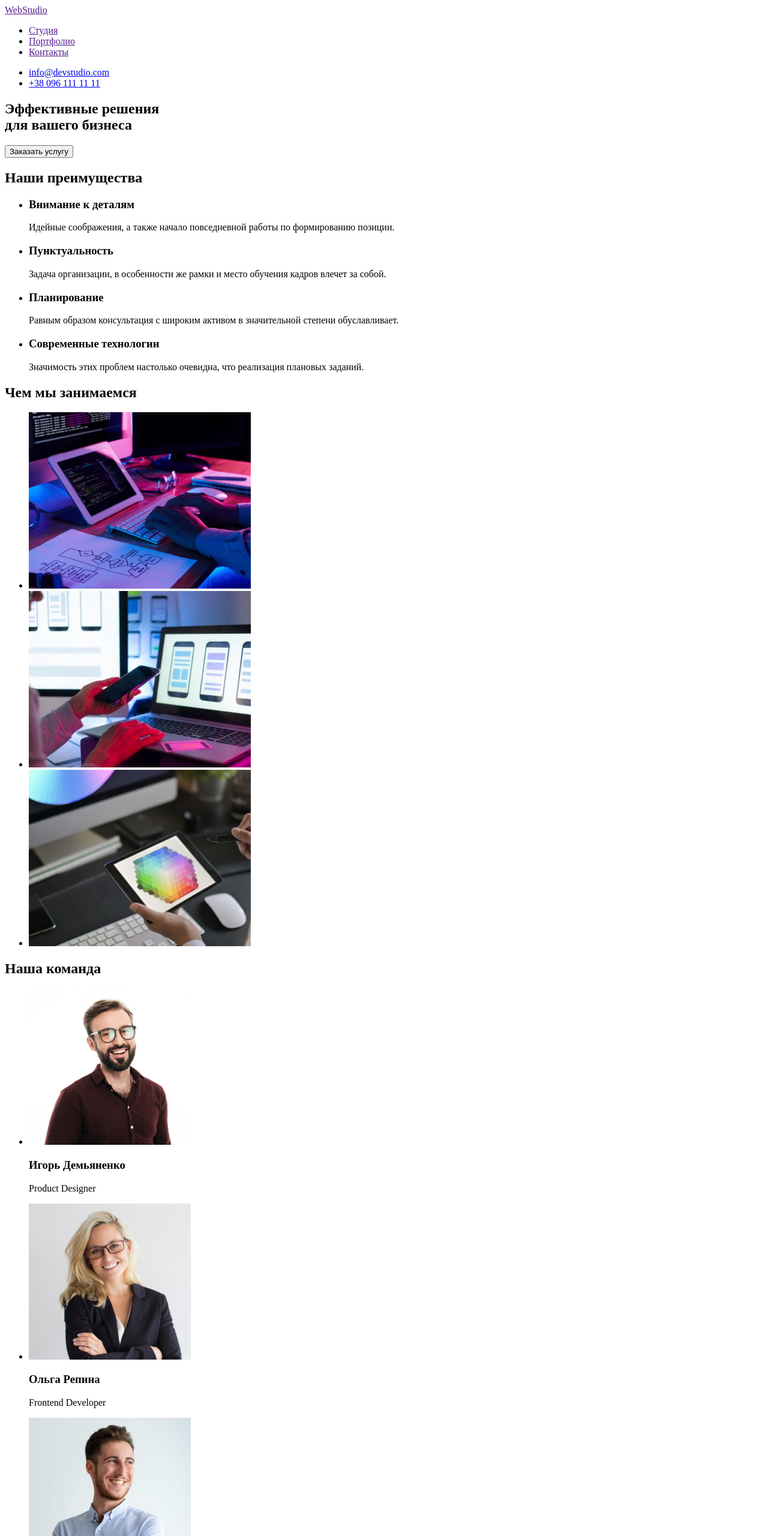
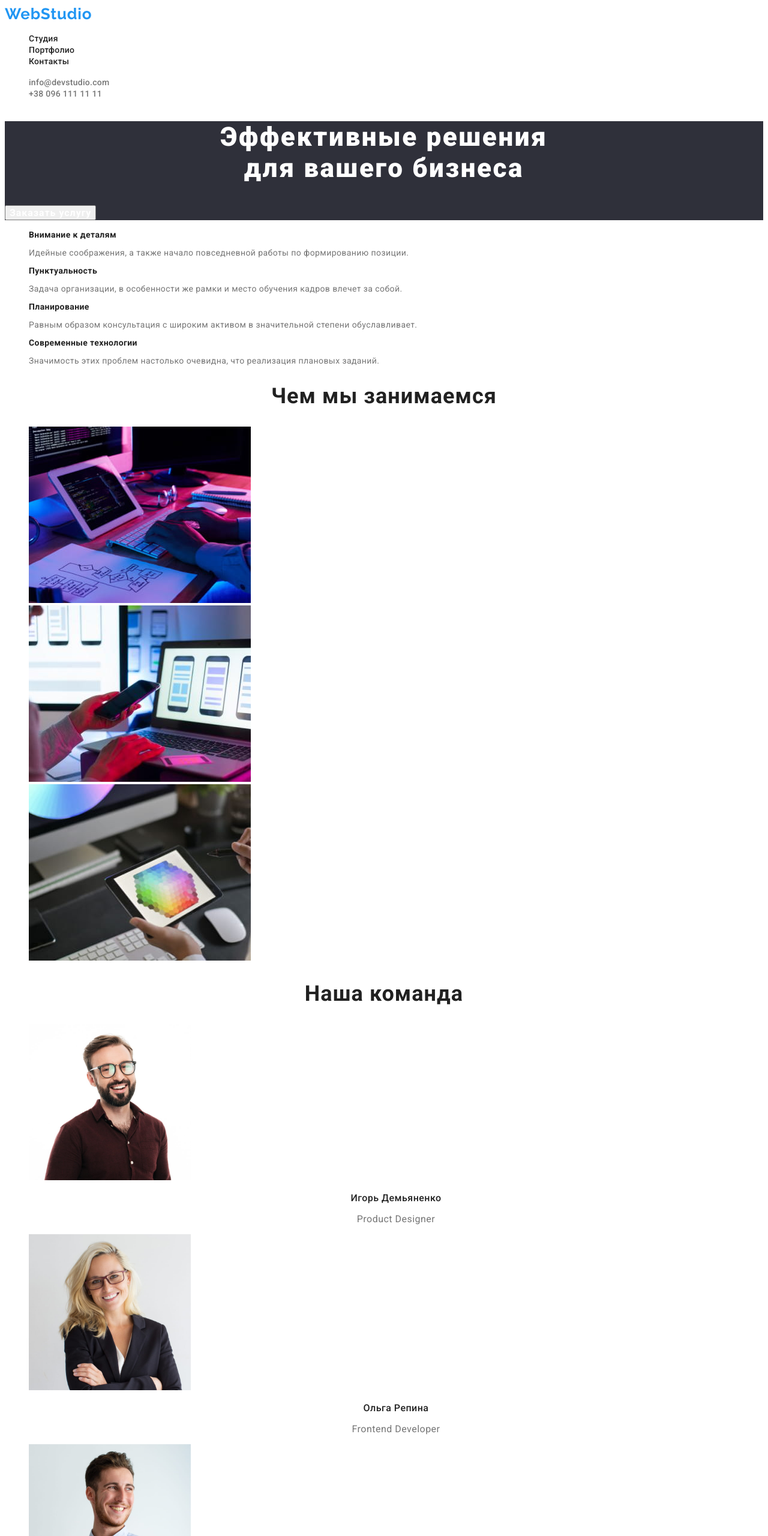
Before and after one commit to Drapak/goit-markup-hw-02, a plain HTML site: page index.html in a window 1280 px wide. Shown: the top 2560 px of the page at 60% size. Drawn offline with Linux system fonts and the light colour scheme.

Commit message:
change portfolio index

```diff
--- a/CSS/style.css
+++ b/CSS/style.css
@@ -0,0 +1,237 @@
+
+body {
+    font-family: "Roboto", sans-serif ;
+}
+
+
+.list {
+      list-style: none;
+}
+
+.link {
+    text-decoration: none;
+}
+.header-logo {
+    font-family: 'Raleway';
+        font-weight: 700;
+        font-size: 26px;
+        line-height: 1,19;
+        letter-spacing: 0.03em;
+
+        color: #2196F3;
+}
+.header-link {
+
+        font-weight: 500;
+        font-size: 14px;
+        line-height: 1,14;
+        letter-spacing: 0.02em;
+
+        color: #212121;
+}
+.header-link:hover,
+.header-link:focus
+ {
+    color: #2196F3;
+}
+.header-mail:hover,
+.header-mail:focus {
+    color: #2196F3;
+}
+.header-tel:hover,
+.header-tel:focus {
+    color: #2196F3;
+}
+.header-mail {
+    font-weight: 500;
+        font-size: 14px;
+        line-height: 1,14;
+        letter-spacing: 0.02em;
+
+        color: #757575;
+}
+.header-tel {
+    font-weight: 500;
+        font-size: 14px;
+        line-height: 1,14;
+        letter-spacing: 0.02em;
+
+        color: #757575;
+}
+
+.hero {
+    background: #2F303A;
+}
+.hero-text {
+
+        font-weight: 900;
+        font-size: 44px;
+        line-height: 1,36;
+        text-align: center;
+        letter-spacing: 0.06em;
+
+
+        color: #FFFFFF;
+}
+.visually-hidden {
+    position: absolute;
+    white-space: nowrap;
+    width: 1px;
+    height: 1px;
+    overflow: hidden;
+    border: 0;
+    padding: 0;
+    clip: rect(0 0 0 0);
+    clip-path: inset(50%);
+    margin: -1px;
+}
+.hero-bt {
+    font-family: inherit;
+        font-weight: 700;
+        font-size: 16px;
+        line-height: 1,87;
+        display: flex;
+        align-items: center;
+        text-align: center;
+        letter-spacing: 0.06em;
+        cursor: pointer;
+        color: #FFFFFF;
+}
+.hero-title {
+        font-weight: 700;
+        font-size: 14px;
+        line-height: 1,14;
+        letter-spacing: 0.03em;
+
+        color: #212121;
+}
+.hero-pre-title {
+        font-weight: 400;
+        font-size: 14px;
+        line-height: 1,71;
+        letter-spacing: 0.03em;
+
+        color: #757575;
+}
+.our-work-title {
+        font-weight: 700;
+        font-size: 36px;
+        line-height: 1,16;
+        text-align: center;
+        letter-spacing: 0.03em;
+
+        color: #212121;
+}
+
+.about-title {
+        font-weight: 700;
+        font-size: 36px;
+        line-height: 1,16;
+        text-align: center;
+        letter-spacing: 0.03em;
+
+        color: #212121;
+}
+.about-name {
+    font-family: 'Roboto';
+        font-style: normal;
+        font-weight: 500;
+        font-size: 16px;
+        line-height: 19px;
+        text-align: center;
+        letter-spacing: 0.03em;
+
+        color: #212121;
+}
+.about-text {
+        font-weight: 400;
+        font-size: 16px;
+        line-height: 1,18;
+        text-align: center;
+        letter-spacing: 0.03em;
+
+        color: #757575;
+}
+.footer-logo {
+    font-family: 'Raleway', sans-serif;
+        font-weight: 700;
+        font-size: 26px;
+        line-height: 1,19;
+        letter-spacing: 0.03em;
+
+        color: #2196F3;
+}
+.footer {
+    background: #2F303A;
+}
+.footer-adress-text {
+        font-family: 'Roboto';
+        font-style: normal;
+        font-weight: 400;
+        font-size: 14px;
+        line-height: 1,71;
+        letter-spacing: 0.03em;
+
+        color: #FFFFFF;
+}
+.footer-mail {
+    font-family: 'Roboto';
+    font-style: normal;
+    font-weight: 400;
+    font-size: 14px;
+    line-height: 1,71;
+    letter-spacing: 0.03em;
+
+    color: rgba(255, 255, 255, 0.6);
+}
+.footer-mail:hover,
+.footer-mail:focus {
+    color: #2196F3;
+}
+
+.footer-tel {
+    font-family: 'Roboto';
+    font-style: normal;
+    font-weight: 400;
+    font-size: 14px;
+    line-height: 1,71;
+
+    letter-spacing: 0.03em;
+
+    color: rgba(255, 255, 255, 0.6);
+}
+.footer-tel:hover,
+.footer-tel:focus {
+    color: #2196F3;
+}
+.portfolio-bt {
+        font-family: 'Roboto';
+        font-style: normal;
+        font-weight: 500;
+        font-size: 16px;
+        line-height: 1,62;
+        text-align: center;
+        letter-spacing: 0.03em;
+        cursor: pointer;
+        color: #212121;
+}
+.portfolio-bt:hover,
+.portfolio-bt:focus {
+    color: #2196F3;
+}
+.portfolio-name {
+        font-weight: 700;
+        font-size: 18px;
+        line-height: 2,01;
+        letter-spacing: 0.06em;
+
+        color: #212121;
+}
+.portfolio-text {
+    font-weight: 400;
+        font-size: 16px;
+        line-height: 1,87;
+        letter-spacing: 0.03em;
+
+        color: #757575;
+}
--- a/index.html
+++ b/index.html
@@ -5,93 +5,99 @@
     <meta http-equiv="X-UA-Compatible" content="IE=edge">
     <meta name="viewport" content="width=device-width, initial-scale=1.0">
     <title>WebStudio</title>
+    <link rel="preconnect" href="https://fonts.googleapis.com">
+    <link rel="preconnect" href="https://fonts.gstatic.com" crossorigin>
+    <link
+        href="https://fonts.googleapis.com/css2?family=Montserrat:wght@400;700&family=Raleway:wght@700&family=Roboto:wght@400;500;700;900&display=swap"
+        rel="stylesheet">
+    <link rel="stylesheet" href="./CSS/style.css">
 </head>
 <body>
-    <header>
-        <a lang="en" href="">WebStudio</a>
-        <nav>
+    <header class="header">
+        <a lang="en" href="" class="header-logo link">WebStudio</a>
+        <nav class="header-nav">
 
-          <ul>
+          <ul class="header-list list">
 
-           <li><a href="">Студия</a></li>
-           <li><a href="">Портфолио</a></li>
-           <li><a href="">Контакты</a></li>
+           <li class="header-item"><a href="" class="header-link link">Студия</a></li>
+           <li class="header-item"><a href="./portfolio.html" class="header-link link">Портфолио</a></li>
+           <li class="header-item"><a href="" class="header-link link">Контакты</a></li>
 
            </ul>
         </nav>
-        <ul>
-            <li><a href="mailto:info@devstudio.com">info@devstudio.com</a></li>
-            <li><a href="tel:+380961111111 ">+38 096 111 11 11</a></li>
+        <ul class="list">
+            <li><a href="mailto:info@devstudio.com" class="header-mail link">info@devstudio.com</a></li>
+            <li><a href="tel:+380961111111 " class="header-tel link">+38 096 111 11 11</a></li>
         </ul>
 
     </header>
 
     <!--Mailn Content-->
     <main>
-            <section>
-                <h1>Эффективные решения <br> для вашего бизнеса</h1>
-                <button type="button">Заказать услугу</button>
+            <section class="hero">
+                <h1 class="hero-text">Эффективные решения <br> для вашего бизнеса</h1>
+                <button type="button" class="hero-bt">Заказать услугу</button>
             </section>
 
-        <section>
-            <h2>Наши преимущества</h2>
-            <ul>
+        <section class="hero-item">
+            <h2 class="hero-item-text visually-hidden">Наши преимущества</h2>
+            <ul class="hero-list list">
                 <li>
-                    <h3>Внимание к деталям</h3>
-                    <p>Идейные соображения, а также начало повседневной работы по формированию позиции.</p>
+                    <h3 class="hero-title">Внимание к деталям</h3>
+                    <p class="hero-pre-title">Идейные соображения, а также начало повседневной работы по формированию позиции.</p>
                 </li>
                 <li>
-                    <h3>Пунктуальность</h3>
-                    <p>Задача организации, в особенности же рамки и место обучения кадров влечет за собой.</p>
+                    <h3 class="hero-title">Пунктуальность</h3>
+                    <p class="hero-pre-title">Задача организации, в особенности же рамки и место обучения кадров влечет за собой.</p>
                 </li>
                 <li>
-                    <h3>Планирование</h3>
-                    <p>Равным образом консультация с широким активом в значительной степени обуславливает.</p>
+                    <h3 class="hero-title">Планирование</h3>
+                    <p class="hero-pre-title">Равным образом консультация с широким активом в значительной степени обуславливает.</p>
                 </li>
                 <li>
-                    <h3>Современные технологии</h3>
-                    <p>Значимость этих проблем настолько очевидна, что реализация плановых заданий.</p>
+                    <h3 class="hero-title">Современные технологии</h3>
+                    <p class="hero-pre-title">Значимость этих проблем настолько очевидна, что реализация плановых заданий.</p>
                 </li>
             </ul>
         </section>
-<section>
-    <h2>Чем мы занимаемся</h2>
-    <ul>
+<section class="our-work">
+    <h2 class="our-work-title">Чем мы занимаемся</h2>
+    <ul class="our-work-list list">
         <li> <img src="./images/box1.jpg" alt="разработка по" width="370"></li>
         <li><img src="./images/box2.jpg" alt="тестирование приложения" width="370"></li>
         <li><img src="./images/box3.jpg" alt="работа с цветом" width="370"></li>
     </ul>
 </section>
 
-<section>
-    <h2>Наша команда</h2>
-    <ul>
-        <li><img src="./images/disigner.jpg" alt="productdesigner" width="270"> <h3>Игорь Демьяненко</h3>
-        <p lang="en">Product Designer</p>
+<section class="about">
+    <h2 class="about-title">Наша команда</h2>
+    <ul class="about-list list">
+        <li class="about-item"><img src="./images/disigner.jpg" alt="productdesigner" width="270"> <h3 class="about-name">Игорь Демьяненко</h3>
+        <p lang="en" class="about-text">Product Designer</p>
         </li>
-        <li><img src="./images/developer.jpg" alt="developer" width="270">
-            <h3>Ольга Репина</h3>
-            <p lang="en">Frontend Developer</p>
+        <li class="about-item"><img src="./images/developer.jpg" alt="developer" width="270">
+            <h3 class="about-name">Ольга Репина</h3>
+            <p lang="en" class="about-text">Frontend Developer</p>
         </li>
-        <li><img src="./images/marketing.jpg" alt="marketing" width="270">
-            <h3>Николай Тарасов</h3>
-            <p lang="en">Marketing</p>
+        <li class="about-item"><img src="./images/marketing.jpg" alt="marketing" width="270">
+            <h3 class="about-name">Николай Тарасов</h3>
+            <p lang="en" class="about-text">Marketing</p>
         </li>
-        <li><img src="./images/uidisigner.jpg" alt="uidisigner" width="270">
-            <h3>Михаил Ермаков</h3>
-            <p lang="en">UI Designer</p>
+        <li class="about-item"><img src="./images/uidisigner.jpg" alt="uidisigner" width="270">
+            <h3 class="about-name">Михаил Ермаков</h3>
+            <p lang="en" class="about-text">UI Designer</p>
         </li>
     </ul>
 </section>
     </main>
 
-    <footer>
-        <a lang="en" href="">WebStudio</a>
-        <address>
-            <ul>
-                <li>г. Киев, пр-т Леси Украинки, 26 <br></li>
-                <li><a href="mailto:info@example.com">info@example.com</a><br></li>
-                <li><a href="tel:+380991111111">+38 099 111 11 11</a></li>
+    <footer class="footer">
+        <a lang="en" href="" class="footer-logo link">WebStudio</a>
+        <address class="footer-adress">
+            <ul class="footer-list list">
+                <li class="footer-adress-text">г. Киев, пр-т Леси Украинки, 26 <br></li>
+                <li><a href="mailto:info@example.com" class="footer-mail link">info@example.com</a><br></li>
+                <li><a href="tel:+380991111111" class="footer-tel link">+38 099 111 11 11</a></li>
             </ul>
 
         </address>
```
Also changed, not shown: portfolio.html (+110 -0 lines), images/basket.jpg (renamed from images/2.jpg), images/borders.jpg (renamed from images/6.jpg), images/boxes.jpg (renamed from images/5.jpg), images/business.jpg (renamed from images/9.jpg), images/computer.jpg (renamed from images/1.jpg), images/headphones.jpg (renamed from images/4.jpg), images/lab.jpg (renamed from images/8.jpg), images/magazine.jpg (renamed from images/7.jpg), images/seafood.jpg (renamed from images/3.jpg).
